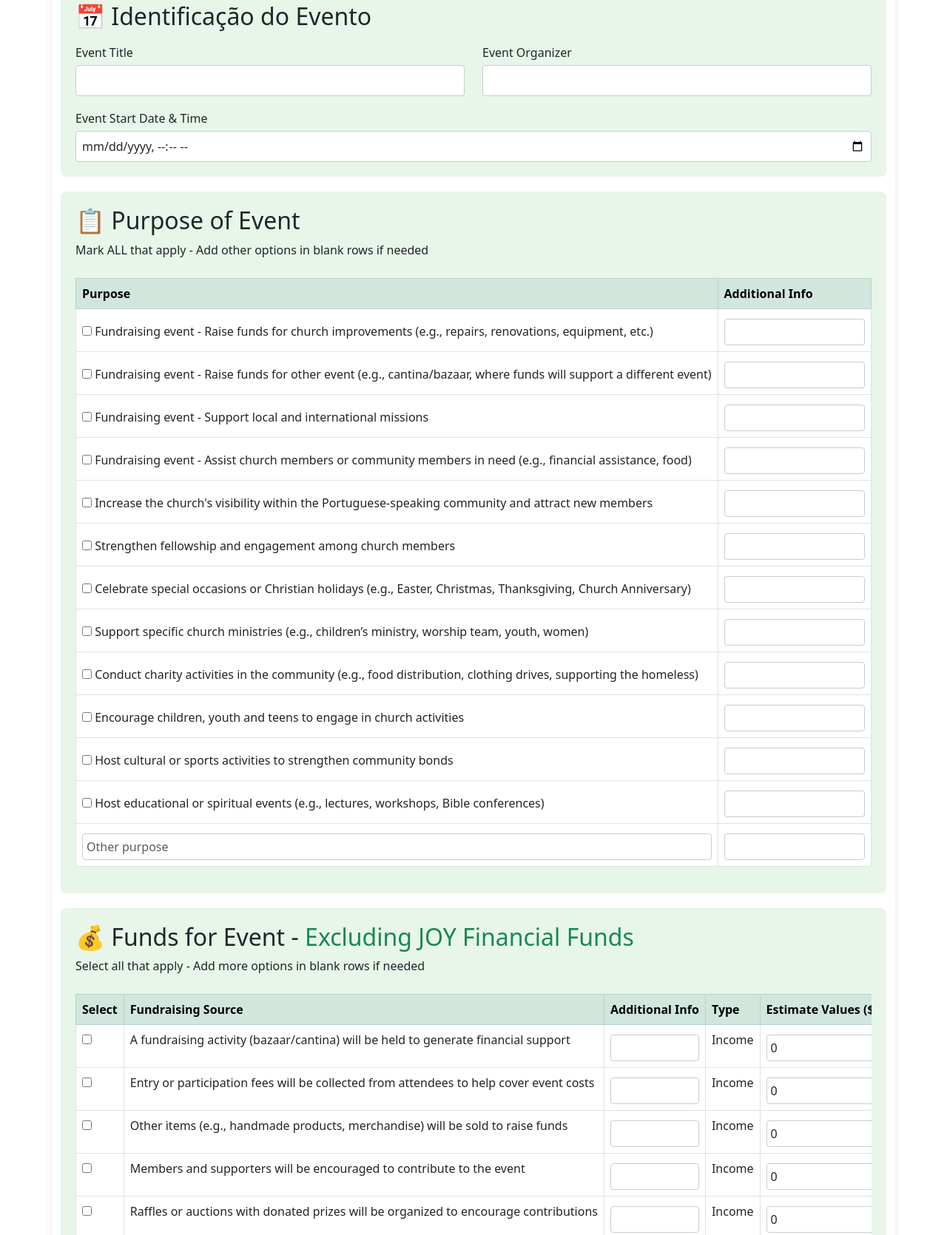
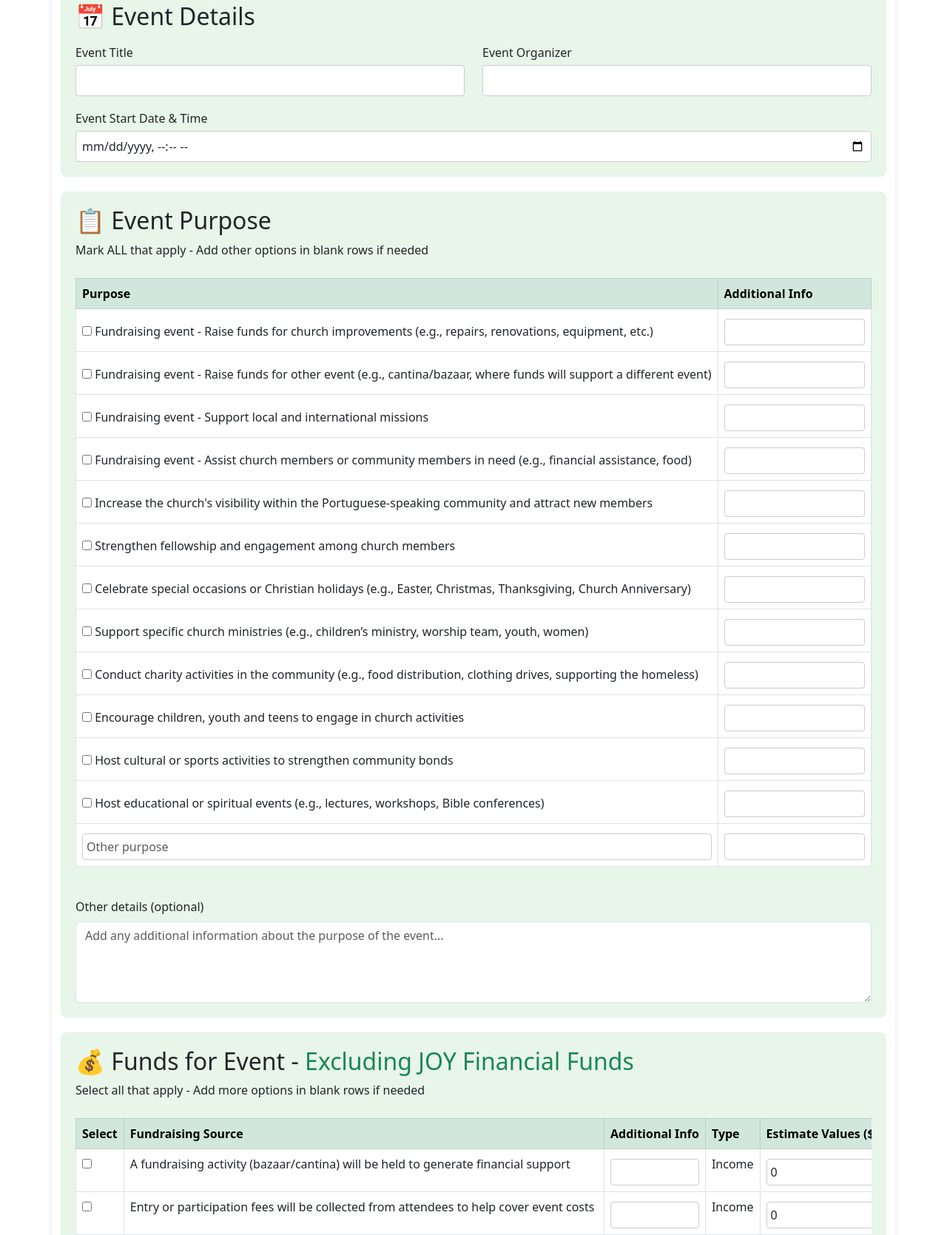
Before and after one commit to sunda290/Event-Planner, a plain HTML site: page index.html in a window 1280 px wide. Shown: the part 183-1853 px from the top of the page at 74% size. Drawn offline with nearby package versions, Linux system fonts and the light colour scheme.

Commit message:
Add files via upload

```diff
--- a/index.html
+++ b/index.html
@@ -17,7 +17,7 @@
 
 
         <section class="section">
-            <h2>📅 Identificação do Evento</h2>
+            <h2>📅 Event Details</h2>
             <div class="row">
                 <div class="col-md-6">
                     <label>Event Title</label>
@@ -35,7 +35,7 @@
         </section>
 
         <section class="section">
-            <h2>📋 Purpose of Event</h2>
+            <h2>📋 Event Purpose</h2>
             <p>Mark ALL that apply - Add other options in blank rows if needed</p>
 
             <div class="table-responsive">
@@ -101,6 +101,11 @@
                         </tr>
                     </tbody>
                 </table>
+            </div>
+
+            <div class="mt-3">
+                <label for="eventPurposeDetails" class="form-label">Other details (optional)</label>
+                <textarea id="eventPurposeDetails" class="form-control" rows="4" placeholder="Add any additional information about the purpose of the event..."></textarea>
             </div>
         </section>
 
```
